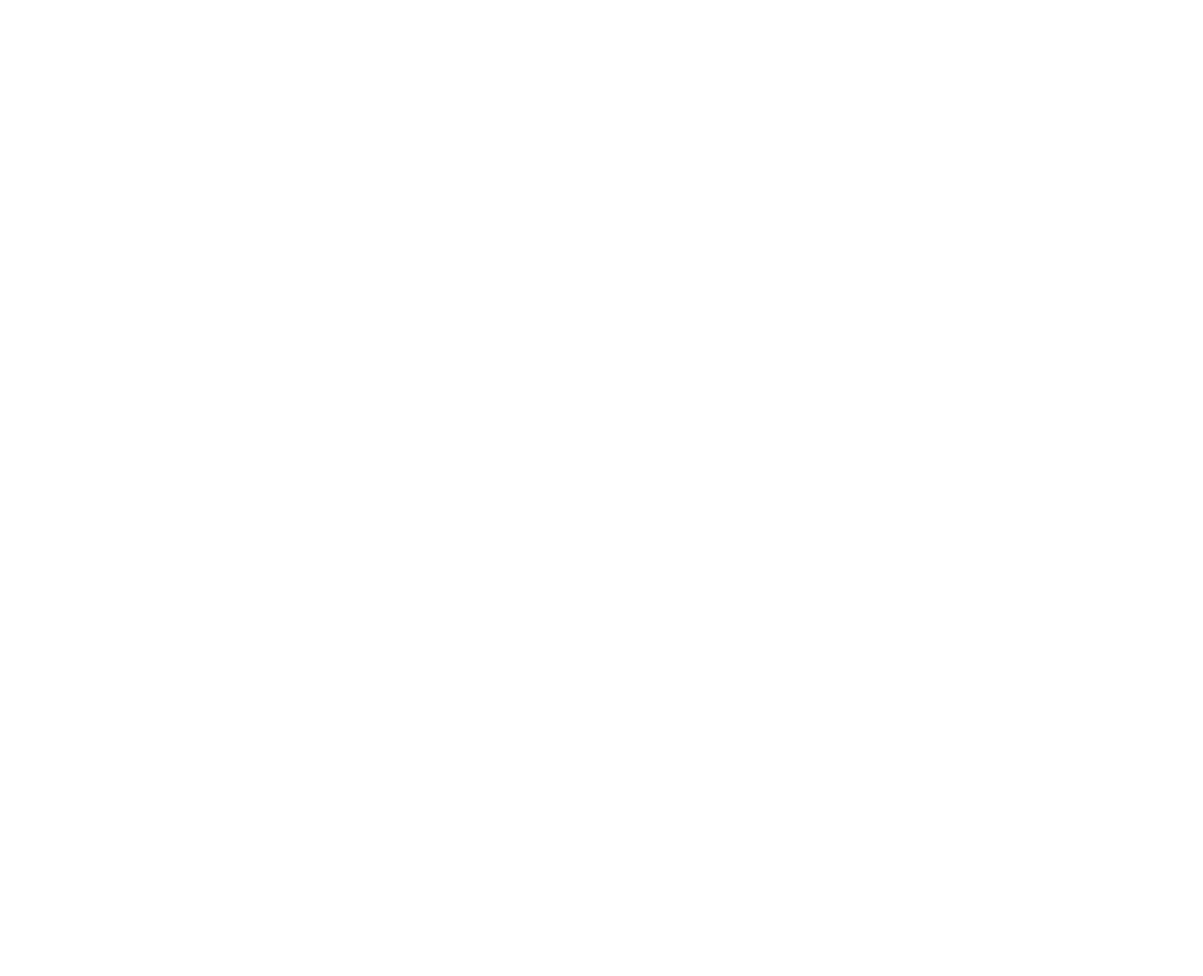
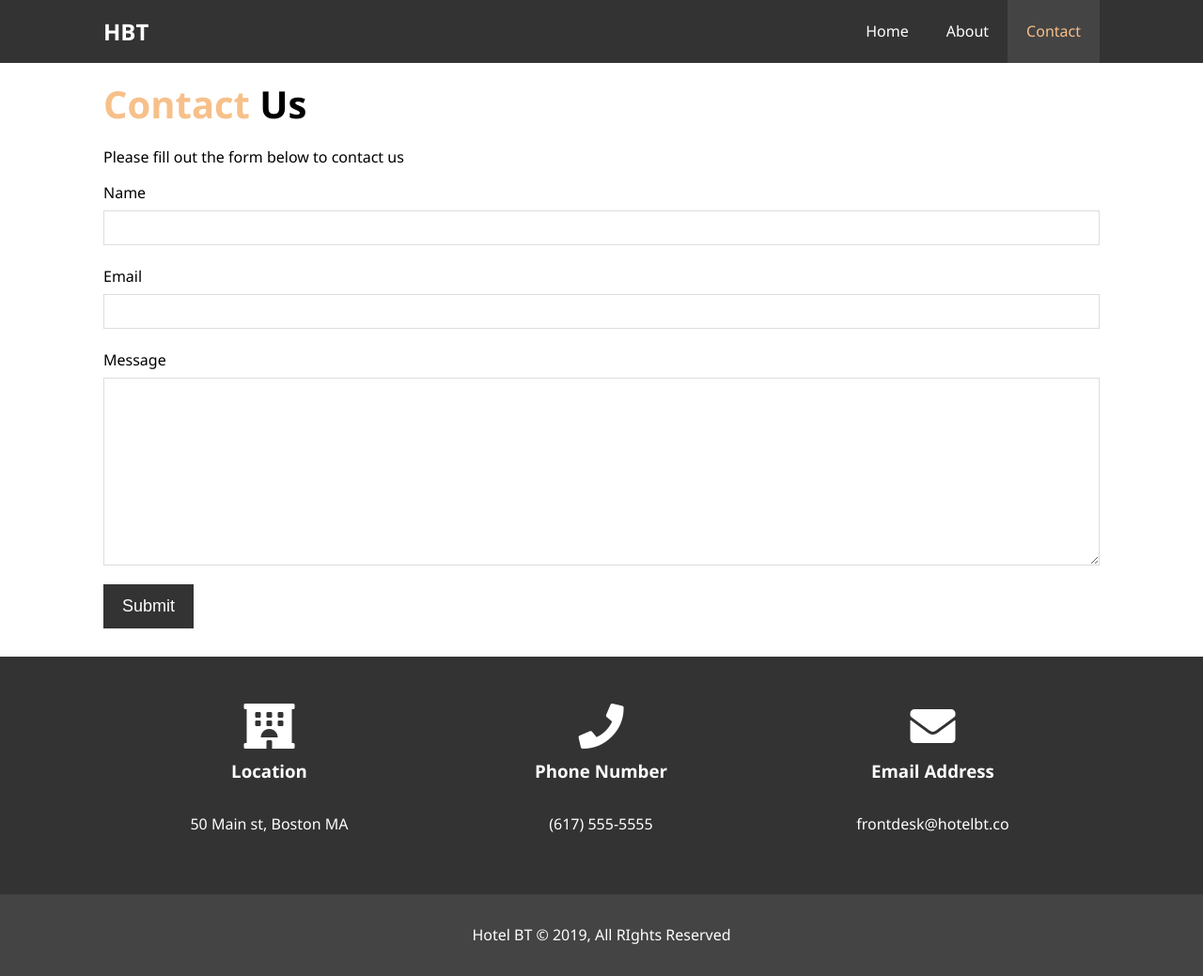
Before and after one commit to makeithappentodayyes/html-css, a plain HTML site: page 03-Hotel-Website/contact.html in a window 1280 px wide. Shown: the whole page at 94% size. Before the commit the page ends 800 px from the top, so only its background shows below. Drawn offline with Linux system fonts and the light colour scheme.

Commit message:
hotel site complete

```diff
--- a/03-Hotel-Website/contact.html
+++ b/03-Hotel-Website/contact.html
@@ -0,0 +1,77 @@
+<html lang="en">
+
+<head>
+    <meta charset="UTF-8">
+    <meta name="viewport" content="width=device-width, initial-scale=1.0">
+    <meta http-equiv="X-UA-Compatible" content="ie=edge">
+    <meta name="description" content="Welcome to the most extraordinary hotel in Boston Massachusetts">
+    <meta name="keywords" content="hotel,boston hotel,new england hotel">
+    <link rel="stylesheet" href="https://use.fontawesome.com/releases/v5.6.1/css/all.css"
+        integrity="sha384-gfdkjb5BdAXd+lj+gudLWI+BXq4IuLW5IT+brZEZsLFm++aCMlF1V92rMkPaX4PP" crossorigin="anonymous">
+    <link rel="stylesheet" href="css/style.css">
+    <title>Hotel BT | Contact</title>
+</head>
+
+<body>
+    <header>
+        <nav id="navbar">
+            <div class="container">
+                <h1 class="logo"><a href="index.html">HBT</a></h1>
+                <ul>
+                    <li><a href="index.html">Home</a></li>
+                    <li><a href="about.html">About</a></li>
+                    <li><a class="current" href="contact.html">Contact</a></li>
+                </ul>
+            </div>
+        </nav>
+    </header>
+
+    <section id="contact-form" class="py-3">
+        <div class="container">
+            <h1 class="l-heading"><span class="text-primary">Contact</span> Us</h1>
+            <p>Please fill out the form below to contact us</p>
+            <form action="process.php">
+                <div class="form-group">
+                    <label for="name">Name</label>
+                    <input type="text" name="name" id="name">
+                </div>
+                <div class="form-group">
+                    <label for="email">Email</label>
+                    <input type="email" name="email" id="email">
+                </div>
+                <div class="form-group">
+                    <label for="message">Message</label>
+                    <textarea name="message" id="message"></textarea>
+                </div>
+                <button type="submit" class="btn">Submit</button>
+            </form>
+        </div>
+    </section>
+
+    <section id="contact-info" class="bg-dark">
+        <div class="container">
+            <div class="box">
+                <i class="fas fa-hotel fa-3x"></i>
+                <h3>Location</h3>
+                <p>50 Main st, Boston MA</p>
+            </div>
+            <div class="box">
+                <i class="fas fa-phone fa-3x"></i>
+                <h3>Phone Number</h3>
+                <p>(617) 555-5555</p>
+            </div>
+            <div class="box">
+                <i class="fas fa-envelope fa-3x"></i>
+                <h3>Email Address</h3>
+                <p>frontdesk@hotelbt.co</p>
+            </div>
+        </div>
+    </section>
+
+    <footer id="main-footer">
+        <p>Hotel BT © 2019, All RIghts Reserved</p>
+    </footer>
+
+</body>
+
+</html>
--- a/03-Hotel-Website/css/style.css
+++ b/03-Hotel-Website/css/style.css
@@ -1,14 +1,12 @@
 /* Reset */
-
-*{
+* {
     margin: 0;
-    padding: 0;
+    padding:0;
     box-sizing: border-box;
   }
 
   /* Main Styling */
-
-html, body {
+  html,body {
     font-family: 'Segoe UI', Tahoma, Geneva, Verdana, sans-serif;
     line-height: 1.7em;
   }
@@ -26,7 +24,7 @@ p {
     margin: 10px 0;
   }
 
-/* Utilily Classes */
+  /* Utility Classes */
   .container {
     margin: auto;
     max-width: 1100px;
@@ -70,28 +68,27 @@ p {
   .bg-light {
     background: #f4f4f4;
     color: #333;
-
   }
 
   .bg-primary {
+    background: #f7c08a;
     color: #333;
-    background: #f7c08a;
   }
-
 
   .clr {
     clear: both;
   }
 
+  .l-heading {
+    font-size: 40px;
+  }
+
   /* Padding */
-
-.py-1 {padding: 10px 0;}
-.py-2 {padding: 20px 0;}
-.py-3 {padding: 30px 0;}
-
+  .py-1 { padding: 10px 0; }
+  .py-2 { padding: 20px 0; }
+  .py-3 { padding: 30px 0; }
 
   /* Navbar */
-
   #navbar {
     background: #333;
     color: #fff;
@@ -101,7 +98,6 @@ p {
   #navbar a {
     color: #fff;
   }
-
 
   #navbar h1 {
     float: left;
@@ -117,7 +113,6 @@ p {
     float: left;
   }
 
-
   #navbar ul li a {
     display: block;
     padding: 20px;
@@ -127,14 +122,12 @@ p {
   #navbar ul li a:hover,
   #navbar ul li a.current {
     background: #444;
-    color: #f7c086;
+    color: #f7c08a;
   }
 
-
   /* Showcase */
-
   #showcase {
-    background: url(../img/showcase.jpg) no-repeat center center/cover;
+    background: url('../img/showcase.jpg') no-repeat center center/cover;
     height: 600px;
   }
 
@@ -179,38 +172,30 @@ p {
     padding-bottom: 30px;
   }
 
-
-
   /* Features */
-
   .box {
     float: left;
     width: 33.3%;
     padding: 50px;
-    text-align: center;
+    text-align:center;
   }
-
 
   .box i {
     margin-bottom: 10px;
   }
 
-
-
   /* About Info */
-
   #about-info .info-right {
     float: right;
     width: 50%;
     min-height: 100%;
   }
 
-
   #about-info .info-right img {
     display: block;
     margin: auto;
     width: 70%;
-
+    border-radius: 50%;
   }
 
   #about-info .info-left {
@@ -219,9 +204,61 @@ p {
     min-height: 100%;
   }
 
+  /* Testimonials */
+  #testimonials {
+    height: 600px;
+    background: url('../img/test-bg.jpg') no-repeat center center/cover;
+    padding-top: 100px;
+  }
+
+  #testimonials h2 {
+    color: #fff;
+    text-align: center;
+    padding-bottom: 40px;
+  }
+
+  #testimonials .testimonial {
+    padding: 20px;
+    margin-bottom: 40px;
+    border-radius: 5px;
+    opacity: 0.9;
+  }
+
+  #testimonials .testimonial img {
+    width: 100px;
+    float: left;
+    margin-right: 20px;
+    border-radius: 50%;
+  }
+
+  /* Contact Form */
+  #contact-form .form-group {
+    margin-bottom: 20px;
+  }
+
+  #contact-form label {
+    display: block;
+    margin-bottom: 5px;
+  }
+
+  #contact-form input,
+  #contact-form textarea {
+    width: 100%;
+    padding: 10px;
+    border: 1px #ddd solid;
+  }
+
+  #contact-form textarea {
+    height: 200px;
+  }
+
+  #contact-form input:focus,
+  #contact-form textarea:focus {
+    outline: none;
+    border-color: #f7c08a;
+  }
 
   /* Footer */
-
   #main-footer {
     text-align: center;
     background: #444;
```
Lines whose indentation alone changed are shown as unchanged.
